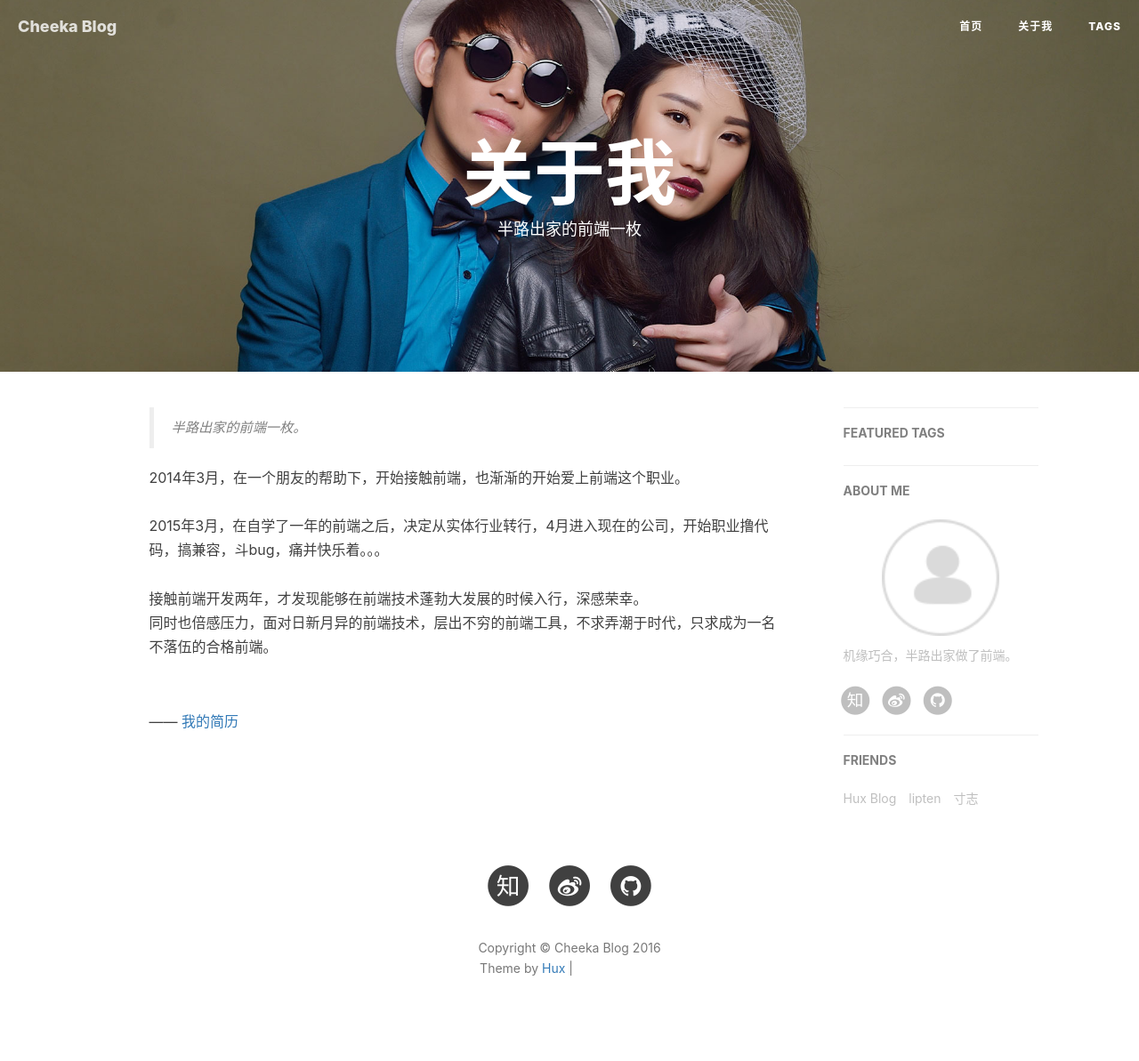
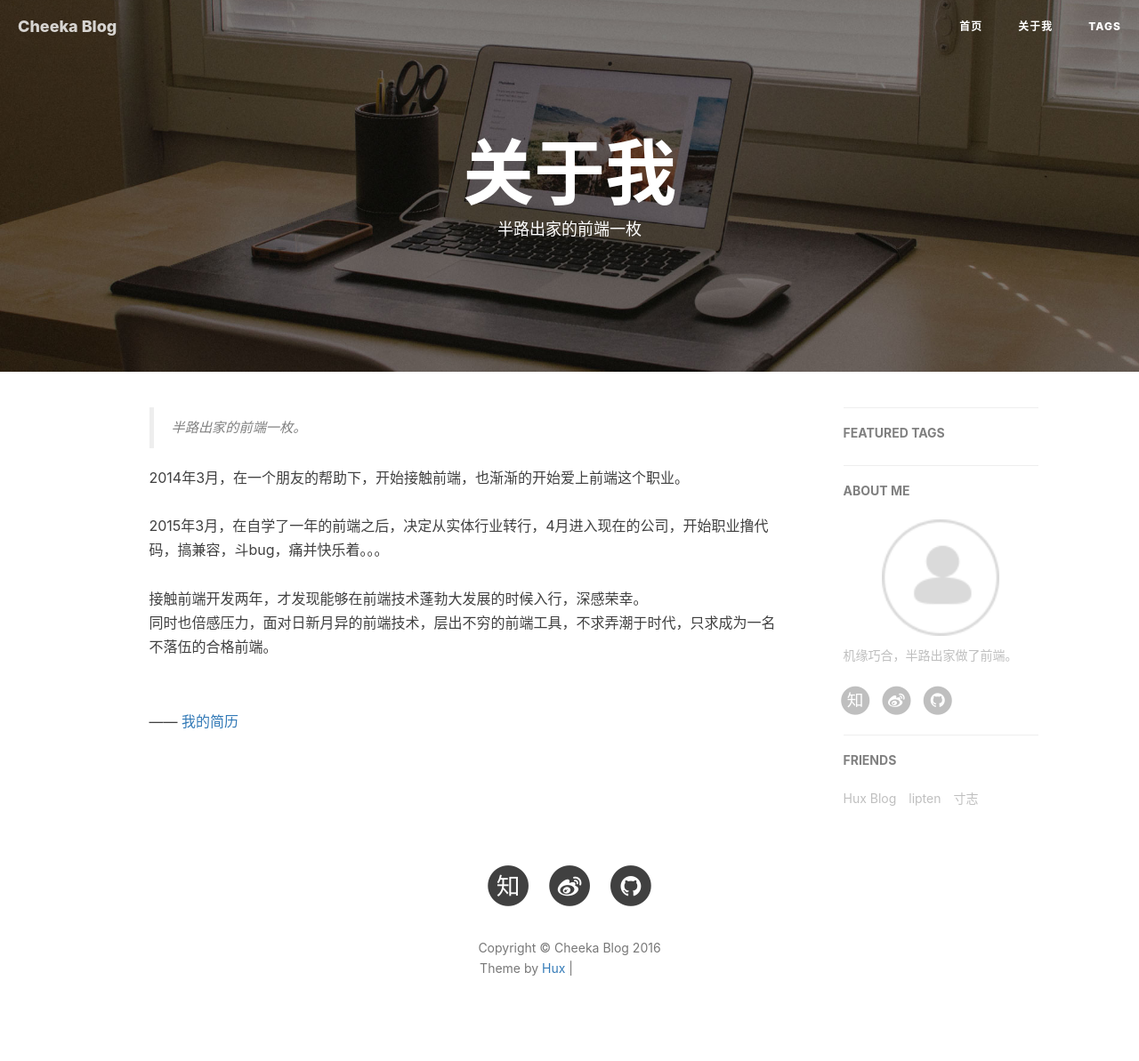
Before and after one commit to cheekahao/cheekahao.github.com, a Jekyll site: the page built from about.html, in a window 1280 px wide. Shown: the whole page at 89% size. Built offline with Jekyll 4.4.1, drawn with Linux system fonts in a browser that asks for light colours; nearby versions of some CDN libraries; comment, search, counter and statistics services are not loaded; grey boxes are pictures that could not be loaded.

Commit message:
修改首页和关于我背景图片

```diff
--- a/_includes/head.html
+++ b/_includes/head.html
@@ -23,7 +23,8 @@
     <!-- Custom Fonts -->
     <!-- <link href="http://maxcdn.bootstrapcdn.com/font-awesome/4.3.0/css/font-awesome.min.css" rel="stylesheet" type="text/css"> -->
     <!-- Hux change font-awesome CDN to qiniu -->
-    <link href="http://cdn.staticfile.org/font-awesome/4.2.0/css/font-awesome.min.css" rel="stylesheet" type="text/css">
+    <!--<link href="http://cdn.staticfile.org/font-awesome/4.2.0/css/font-awesome.min.css" rel="stylesheet" type="text/css">-->
+    <link href="//cdn.bootcss.com/font-awesome/4.5.0/css/font-awesome.min.css" rel="stylesheet" type="text/css">
 
 
     <!-- Hux Delete, sad but pending in China
```
Also changed, not shown: img/about-bg.jpg, img/home-bg-o.jpg (deleted), img/home-bg.jpg.
